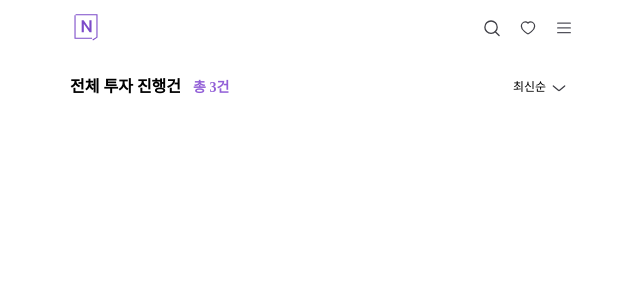
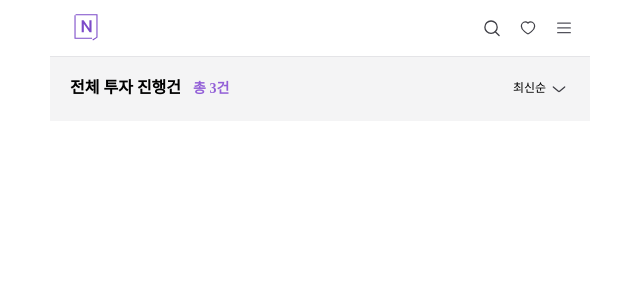
Before and after one commit to Damborghinii/Damborghinii-Client, a React (Vite) app: page / in a window 1280 px wide. Shown: the top 300 px of the page, without its empty margins (320-960 px from the left). Built offline with nearby package versions, Linux system fonts and the light colour scheme.

Commit message:
fix/#11: TopBar borderBottom 추가 및 배경 색 수정

```diff
--- a/src/components/common/topBar/TopBar.tsx
+++ b/src/components/common/topBar/TopBar.tsx
@@ -7,6 +7,8 @@ const TopBarContainer = styled.nav`
   display: flex;
   justify-content: space-between;
   z-index: 2;
+
+  border-bottom: 1px solid ${({ theme }) => theme.color.neutral.B10};
 `;
 
 const IconCantainer = styled.div`
--- /dev/null
+++ b/src/pages/main/Main.styled.ts
@@ -0,0 +1,14 @@
+import styled from "@emotion/styled";
+
+export const MainContainer = styled.div`
+  background-color: ${({ theme }) => theme.color.neutral.B00};
+`;
+
+export const MainCardWrapper = styled.div`
+  display: flex;
+  flex-direction: column;
+  gap: 1.5rem;
+
+  width: 100%;
+  padding: 0 1rem;
+`;
--- a/src/pages/main/MainPage.tsx
+++ b/src/pages/main/MainPage.tsx
@@ -1,3 +1,5 @@
+import * as S from "./Main.styled";
+
 import { MainTitle } from "./_components/MainTitle";
 import { getSelctedType } from "./_hooks/getSelectedType";
 import { getTotalCount } from "./_hooks/getTotalCount";
@@ -7,12 +9,12 @@ export const MainPage: React.FC = () => {
   const { count } = getTotalCount();
 
   return (
-    <>
+    <S.MainContainer>
       <MainTitle
         mainText="전체 투자 진행건"
         subText={count}
         selectedType={selectedType}
       />
-    </>
+    </S.MainContainer>
   );
 };
```
Also changed, not shown: src/pages/main/_components/MainLoanCard.tsx (added, +7 -0 lines).
